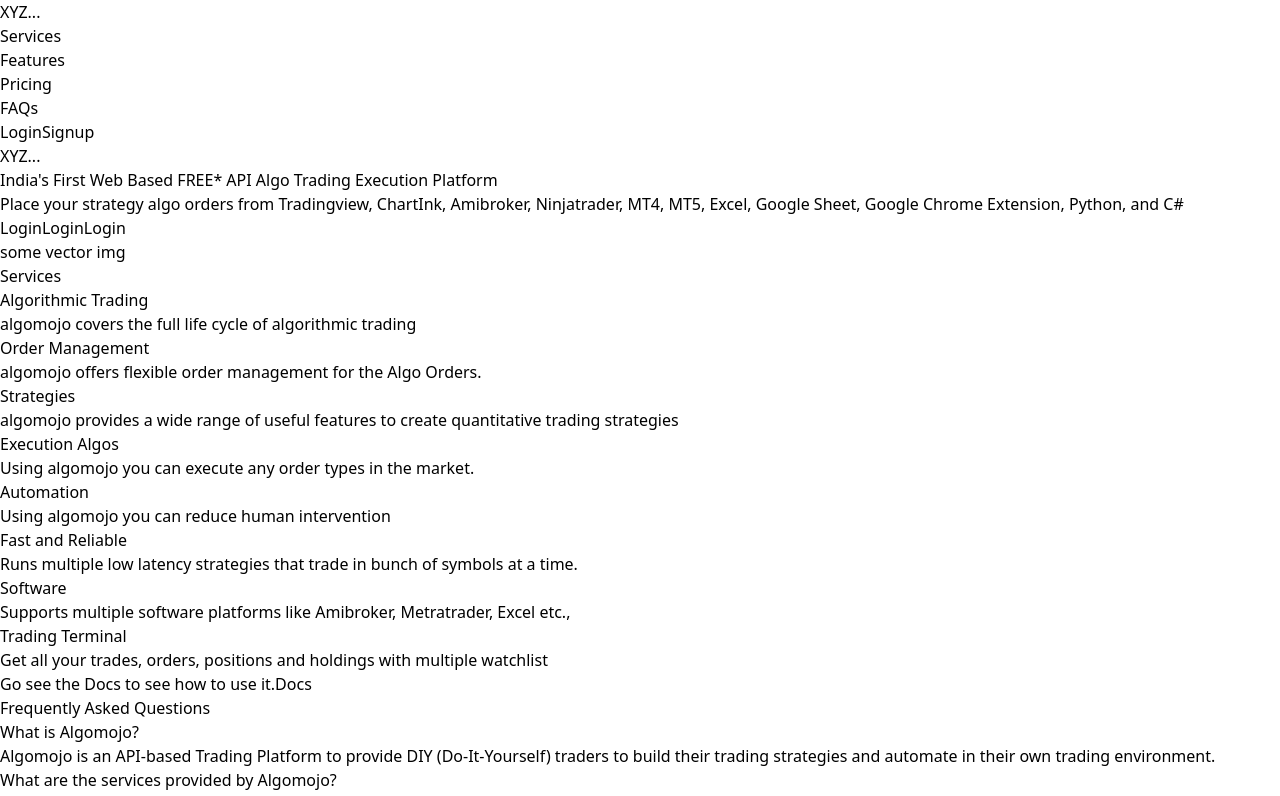
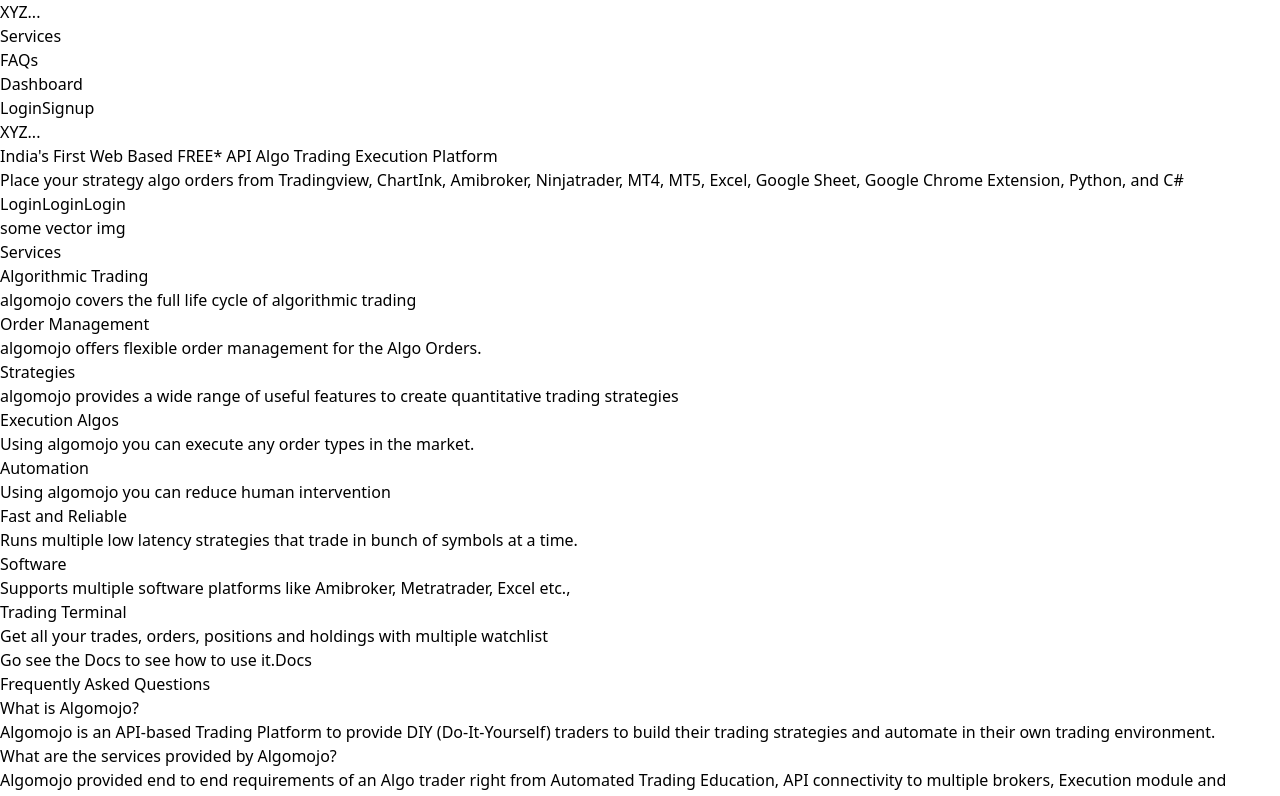
Before and after one commit to yoda-76/upstox-scalper-2, a React (Vite) app: page / in a window 1280 px wide. Shown: the top 796 px of the page. Built offline with nearby package versions, Linux system fonts and the light colour scheme.

Commit message:
added landing page

```diff
--- a/src/Components/Navbar.jsx
+++ b/src/Components/Navbar.jsx
@@ -6,10 +6,9 @@
         <div className='text-purple-600 font-bold text-5xl' >XYZ...</div>
         <div className='text-purple-600 font-bold  w-3/4  flex justify-center  align-middle'>
             <ul className='flex justify-evenly text-2xl w-[100%]  p-3'>
-                <li>Services</li>
-                <li>Features</li>
-                <li>Pricing</li>
-                <li>FAQs</li>
+                <li><a >Services</a></li>
+                <li><a>FAQs</a></li>
+                <li><a href='/dashboard'>Dashboard</a></li>
                 <li>
                     <button onClick={()=>{window.location.href = "/login";}} className='mx-2 px-3 py-1 bg-purple-600 text-white rounded'>Login</button>
                     <button onClick={()=>{window.location.href = "/register";}} className='mx-2 px-3 py-1 bg-purple-600 text-white rounded'>Signup</button>
--- a/src/Components/Services.jsx
+++ b/src/Components/Services.jsx
@@ -13,7 +13,7 @@
         {imgUrl:"", heading:"Trading Terminal",exp:"Get all your trades, orders, positions and holdings with multiple watchlist"}
     ]
   return (
-    <div className=' flex  flex-col h-[60vh] w-[90%] '>
+    <div className=' flex mb-20 flex-col h-[60vh] w-[90%] '>
         <div className='text-white my-4 mt-7 text-4xl font-bold '>Services</div>
         <div className='flex   flex-wrap justify-between '>
             {servicesList.map((s,i)=>{
```
